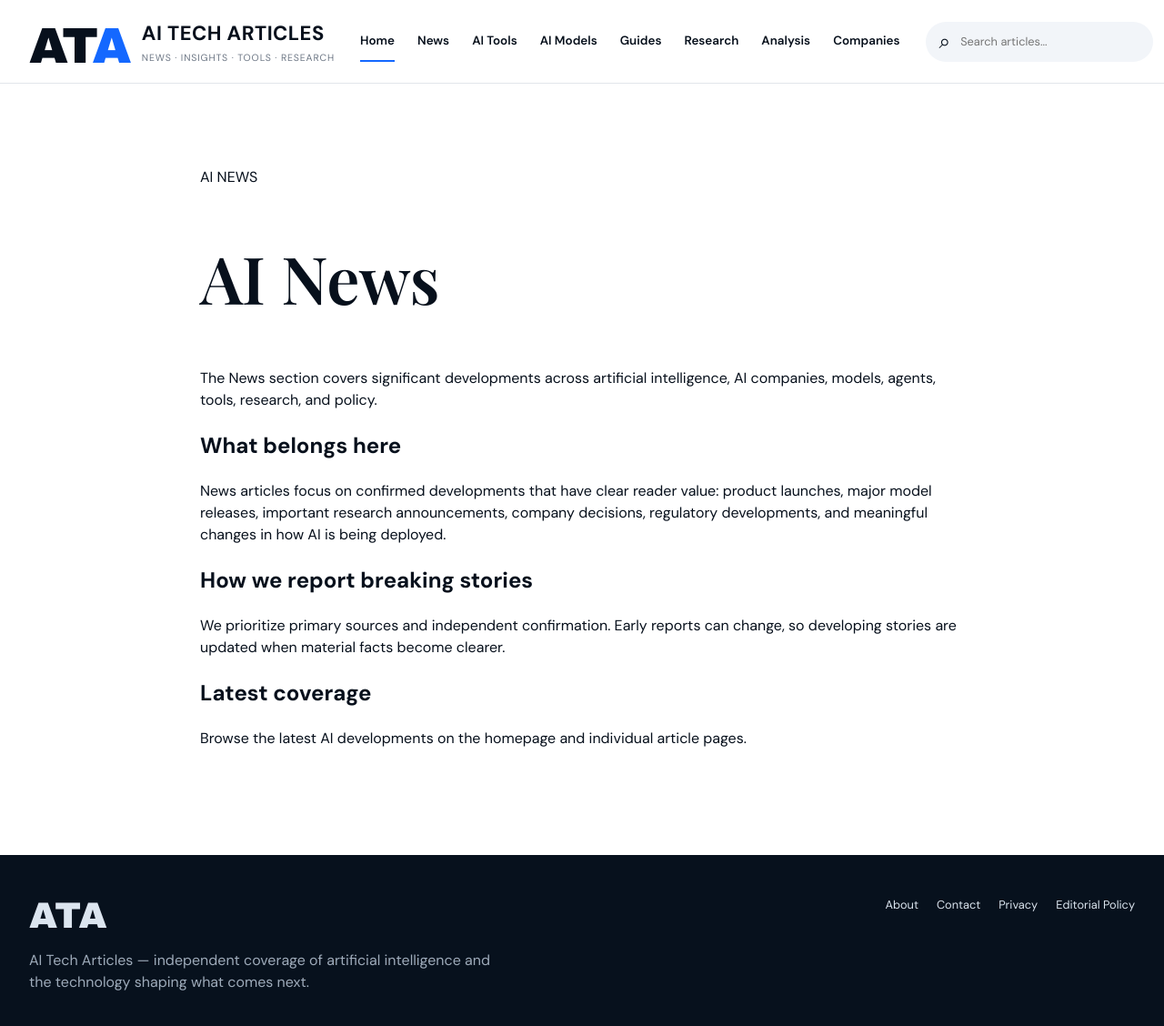
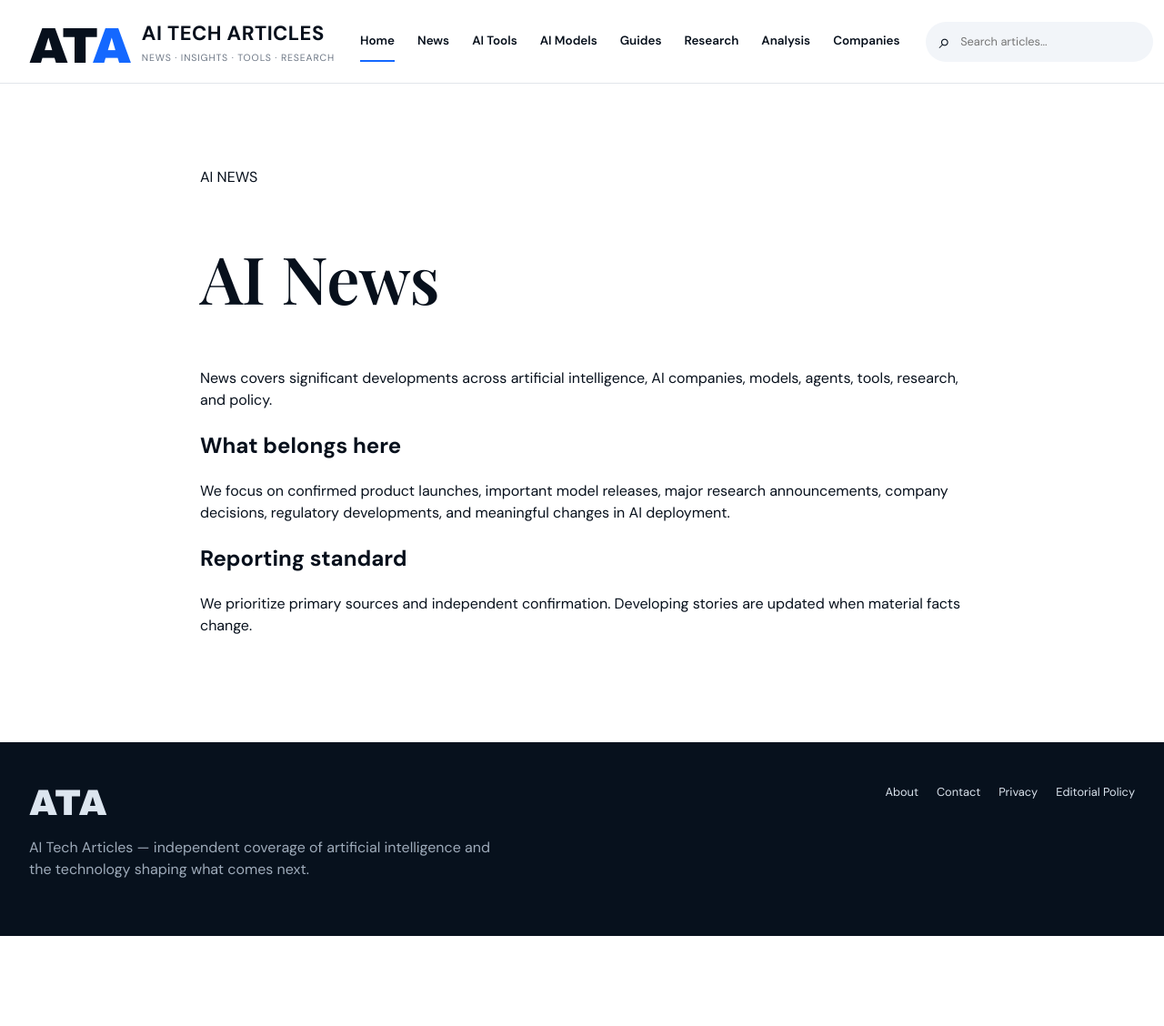
Before and after one commit to todaysnewsai/ChatGPTScope, a Jekyll site: the page built from news/index.md, in a window 1280 px wide and 1153 px high. Shown: the top 1128 px of the window at 91% size. Built offline with Jekyll 4.4.1, drawn with Linux system fonts in a browser that asks for light colours.

```diff
--- a/news/index.md
+++ b/news/index.md
@@ -3,16 +3,12 @@
 title: "AI News"
 ---
 
-The News section covers significant developments across artificial intelligence, AI companies, models, agents, tools, research, and policy.
+News covers significant developments across artificial intelligence, AI companies, models, agents, tools, research, and policy.
 
 ## What belongs here
 
-News articles focus on confirmed developments that have clear reader value: product launches, major model releases, important research announcements, company decisions, regulatory developments, and meaningful changes in how AI is being deployed.
+We focus on confirmed product launches, important model releases, major research announcements, company decisions, regulatory developments, and meaningful changes in AI deployment.
 
-## How we report breaking stories
+## Reporting standard
 
-We prioritize primary sources and independent confirmation. Early reports can change, so developing stories are updated when material facts become clearer.
-
-## Latest coverage
-
-Browse the latest AI developments on the homepage and individual article pages.
+We prioritize primary sources and independent confirmation. Developing stories are updated when material facts change.
```
